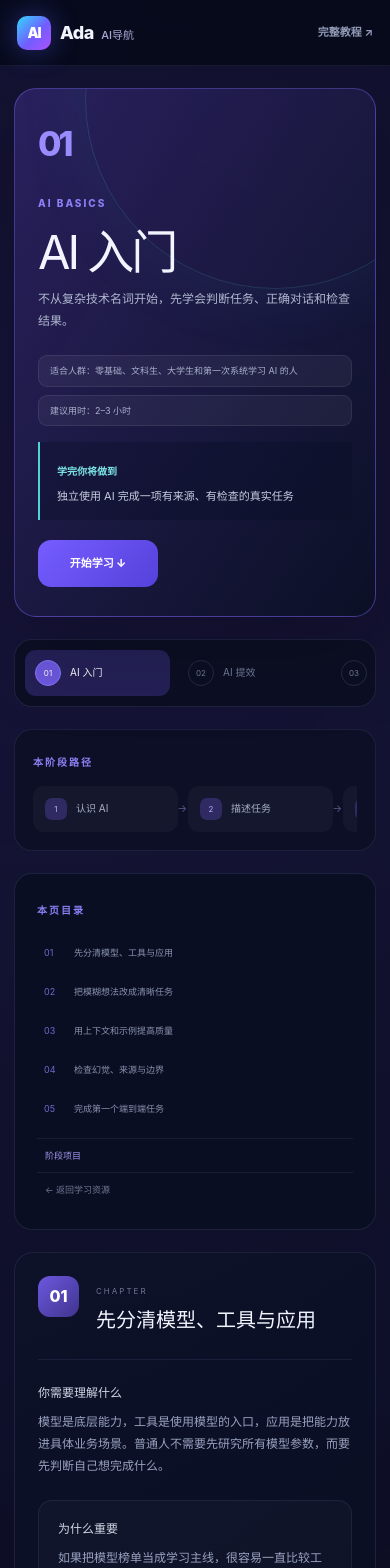
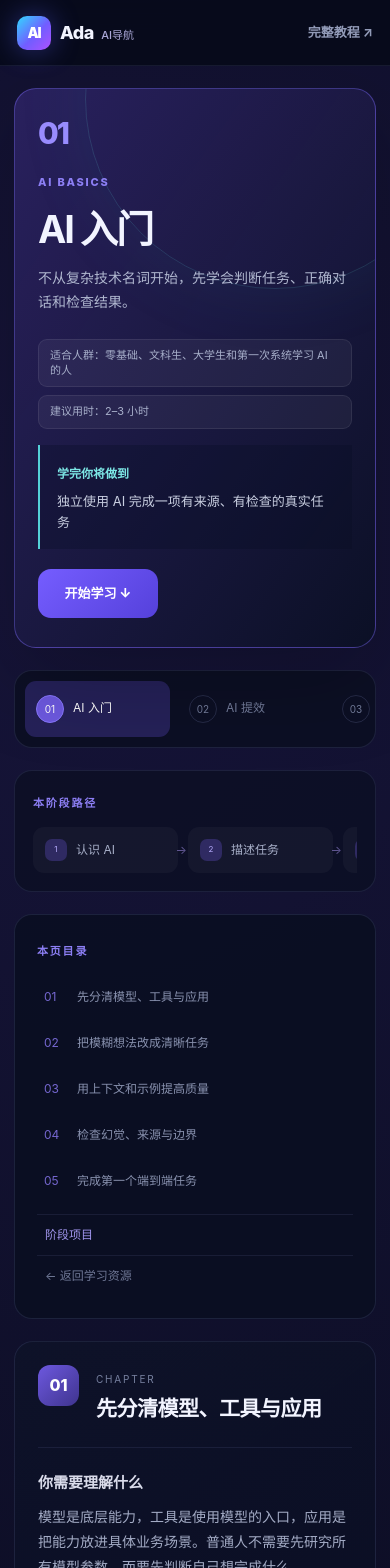
Before and after one commit to wyx729/ada-ai-nav, a Next.js app: page /learn/ai-basics in a window 390 px wide. Shown: the top 1568 px of the page. Built offline with nearby package versions, Linux system fonts and the light colour scheme.

Commit message:
test: refine learning page typography hierarchy

```diff
--- a/app/globals.css
+++ b/app/globals.css
@@ -419,86 +419,86 @@ main { position: relative; min-height: 100vh; overflow: hidden; }
   #070a18; }
 .learning-topbar { position:sticky; top:0; z-index:30; height:74px; padding:0 max(24px,calc((100vw - 1180px)/2)); display:flex; align-items:center; justify-content:space-between; border-bottom:1px solid rgba(125,133,184,.13); background:rgba(7,10,24,.84); backdrop-filter:blur(22px); }
 .learning-topbar nav { display:flex; align-items:center; gap:24px; }
-.learning-topbar nav a { color:#929bb8; text-decoration:none; font-size:11px; font-weight:650; }
+.learning-topbar nav a { color:#929bb8; text-decoration:none; font-size:13px; font-weight:650; }
 .learning-topbar nav a:hover { color:white; }
 .learning-hero { position:relative; width:min(1180px,calc(100% - 48px)); min-height:405px; margin:48px auto 22px; padding:54px 58px 50px; display:grid; grid-template-columns:92px 1fr auto; gap:32px; align-items:start; overflow:hidden; border:1px solid rgba(126,108,255,.42); border-radius:30px; background:linear-gradient(125deg,rgba(43,34,96,.96),rgba(11,16,37,.93)); box-shadow:0 30px 90px rgba(0,0,0,.22); }
 .learning-hero::before { content:""; position:absolute; width:380px; height:380px; right:-90px; top:-180px; border:1px solid rgba(95,226,224,.15); border-radius:50%; box-shadow:0 0 80px rgba(53,168,187,.08); }
-.learning-number { color:#9b8cff; font-size:51px; font-weight:850; letter-spacing:-3px; }
+.learning-number { color:#9b8cff; font-size:42px; line-height:1; font-weight:850; letter-spacing:-2px; }
 .learning-hero-copy { position:relative; z-index:1; max-width:730px; }
-.learning-hero-copy > small, .learning-route > small, .learning-toc > small, .learning-section-head small, .stage-project > small, .completion-card > small { color:#8d7ff5; font-size:10px; font-weight:850; letter-spacing:2px; }
-.learning-hero h1 { margin:15px 0 13px; font-size:clamp(48px,6vw,76px); line-height:1; letter-spacing:-4px; }
-.learning-hero-copy > p { max-width:690px; margin:0; color:#b1b8d0; font-size:15px; line-height:1.8; }
+.learning-hero-copy > small, .learning-route > small, .learning-toc > small, .learning-section-head small, .stage-project > small, .completion-card > small { color:#8d7ff5; font-size:11px; line-height:1.4; font-weight:850; letter-spacing:1.8px; }
+.learning-hero h1 { margin:16px 0 15px; font-size:clamp(42px,4.8vw,60px); line-height:1.08; font-weight:720; letter-spacing:-2.8px; }
+.learning-hero-copy > p { max-width:690px; margin:0; color:#b1b8d0; font-size:16px; line-height:1.75; }
 .learning-meta { display:flex; flex-wrap:wrap; gap:8px; margin-top:24px; }
-.learning-meta span { padding:8px 11px; border:1px solid rgba(255,255,255,.08); border-radius:9px; background:rgba(255,255,255,.05); color:#a8b0cb; font-size:9px; }
+.learning-meta span { padding:8px 11px; border:1px solid rgba(255,255,255,.08); border-radius:9px; background:rgba(255,255,255,.05); color:#a8b0cb; font-size:11px; line-height:1.4; }
 .learning-outcome { max-width:680px; margin-top:16px; padding:15px 17px; display:flex; gap:14px; border-left:2px solid #54d1d8; background:rgba(8,15,35,.3); }
-.learning-outcome b { flex:0 0 auto; color:#7ce6e5; font-size:10px; }
-.learning-outcome span { color:#c8cee0; font-size:11px; line-height:1.55; }
-.learning-start { position:relative; z-index:1; align-self:center; min-width:120px; padding:15px 17px; display:grid; place-items:center; border-radius:13px; background:linear-gradient(135deg,#755dff,#5541db); color:white; text-decoration:none; font-size:11px; font-weight:800; }
+.learning-outcome b { flex:0 0 auto; color:#7ce6e5; font-size:12px; line-height:1.6; }
+.learning-outcome span { color:#c8cee0; font-size:13px; line-height:1.65; }
+.learning-start { position:relative; z-index:1; align-self:center; min-width:120px; padding:15px 17px; display:grid; place-items:center; border-radius:13px; background:linear-gradient(135deg,#755dff,#5541db); color:white; text-decoration:none; font-size:13px; font-weight:800; }
 .learning-map { width:min(1180px,calc(100% - 48px)); margin:0 auto 22px; padding:16px; display:grid; grid-template-columns:repeat(5,1fr); gap:8px; border:1px solid rgba(114,124,177,.18); border-radius:18px; background:rgba(11,15,34,.82); }
-.learning-map a { min-width:0; padding:10px; display:flex; align-items:center; gap:9px; border-radius:11px; color:#737c9a; text-decoration:none; font-size:10px; }
-.learning-map a i { display:grid; place-items:center; flex:0 0 auto; width:26px; height:26px; border:1px solid rgba(115,124,177,.25); border-radius:50%; font-size:8px; font-style:normal; }
+.learning-map a { min-width:0; padding:11px; display:flex; align-items:center; gap:9px; border-radius:11px; color:#737c9a; text-decoration:none; font-size:12px; line-height:1.4; }
+.learning-map a i { display:grid; place-items:center; flex:0 0 auto; width:28px; height:28px; border:1px solid rgba(115,124,177,.25); border-radius:50%; font-size:10px; font-style:normal; }
 .learning-map a.active { background:rgba(91,72,198,.32); color:white; }
 .learning-map a.active i { border-color:#8978ff; background:#6d59df; }
 .learning-map a.passed { color:#76bbb8; }
 .learning-map a.passed i { border-color:rgba(79,195,184,.4); background:rgba(43,139,132,.25); }
 .learning-route { width:min(1180px,calc(100% - 48px)); margin:0 auto 22px; padding:21px 24px; border:1px solid rgba(114,124,177,.16); border-radius:18px; background:rgba(11,15,34,.7); }
 .learning-route > div { margin-top:14px; display:grid; grid-template-columns:repeat(5,1fr); gap:10px; }
-.learning-route span { position:relative; padding:12px; display:flex; align-items:center; gap:9px; border-radius:11px; background:rgba(255,255,255,.035); color:#a8b0c9; font-size:10px; }
+.learning-route span { position:relative; padding:12px; display:flex; align-items:center; gap:9px; border-radius:11px; background:rgba(255,255,255,.035); color:#a8b0c9; font-size:12px; line-height:1.45; }
 .learning-route span:not(:last-child)::after { content:"→"; position:absolute; right:-9px; color:#615793; }
 .learning-route span i { display:grid; place-items:center; width:22px; height:22px; border-radius:7px; background:rgba(110,87,223,.3); color:#b9afff; font-size:8px; font-style:normal; }
 .learning-layout { width:min(1180px,calc(100% - 48px)); margin:auto; display:grid; grid-template-columns:235px minmax(0,1fr); gap:22px; align-items:start; }
 .learning-toc { position:sticky; top:96px; padding:22px; border:1px solid rgba(114,124,177,.18); border-radius:18px; background:rgba(11,15,34,.9); }
 .learning-toc ol { margin:17px 0 14px; padding:0; list-style:none; }
 .learning-toc li + li { margin-top:4px; }
-.learning-toc li a { padding:9px 7px; display:grid; grid-template-columns:24px 1fr; gap:6px; border-radius:8px; color:#8992af; text-decoration:none; font-size:9px; line-height:1.45; }
+.learning-toc li a { padding:10px 7px; display:grid; grid-template-columns:26px 1fr; gap:7px; border-radius:8px; color:#8992af; text-decoration:none; font-size:12px; line-height:1.5; }
 .learning-toc li a:hover { background:rgba(115,91,234,.13); color:#d6d2f7; }
 .learning-toc li i { color:#7567d0; font-style:normal; }
-.toc-project, .toc-back { display:block; padding:10px 8px; border-top:1px solid rgba(114,124,177,.14); color:#a095ed; text-decoration:none; font-size:9px; }
+.toc-project, .toc-back { display:block; padding:11px 8px; border-top:1px solid rgba(114,124,177,.14); color:#a095ed; text-decoration:none; font-size:12px; line-height:1.5; }
 .toc-back { color:#6f7896; }
 .learning-content { min-width:0; display:grid; gap:18px; }
 .learning-chapter { scroll-margin-top:95px; padding:35px; border:1px solid rgba(114,124,177,.18); border-radius:23px; background:linear-gradient(145deg,rgba(14,18,41,.94),rgba(9,13,31,.95)); }
 .chapter-heading { display:flex; align-items:center; gap:17px; padding-bottom:24px; border-bottom:1px solid rgba(114,124,177,.14); }
 .chapter-heading > span { display:grid; place-items:center; width:48px; height:48px; border-radius:15px; background:linear-gradient(135deg,#6d58df,#3f348e); color:white; font-weight:850; }
-.chapter-heading small { color:#6f7794; font-size:8px; letter-spacing:2px; }
-.chapter-heading h2 { margin:5px 0 0; font-size:26px; }
+.chapter-heading small { color:#77809f; font-size:10px; line-height:1.4; letter-spacing:1.8px; }
+.chapter-heading h2 { margin:6px 0 0; font-size:25px; line-height:1.3; font-weight:680; letter-spacing:-.5px; }
 .chapter-block { padding:24px 0 4px; }
-.chapter-block h3, .chapter-grid h3, .project-columns h3 { margin:0 0 9px; color:#d3d6e5; font-size:12px; }
-.chapter-block p, .chapter-grid p { margin:0; color:#99a2bf; font-size:12px; line-height:1.85; }
+.chapter-block h3, .chapter-grid h3, .project-columns h3 { margin:0 0 10px; color:#d9dbea; font-size:16px; line-height:1.45; font-weight:750; }
+.chapter-block p, .chapter-grid p { margin:0; color:#a3abc5; font-size:14px; line-height:1.85; }
 .chapter-grid { margin-top:18px; display:grid; grid-template-columns:1fr 1fr; gap:12px; }
 .chapter-grid > div { padding:19px; border:1px solid rgba(114,124,177,.14); border-radius:14px; background:rgba(255,255,255,.025); }
 .practice-card { margin-top:18px; padding:22px; border:1px solid rgba(84,204,202,.24); border-radius:16px; background:linear-gradient(120deg,rgba(34,112,111,.16),rgba(57,43,123,.16)); }
-.practice-card > span { display:inline-block; padding:5px 8px; border-radius:7px; background:rgba(54,190,180,.17); color:#79ddd5; font-size:8px; font-weight:850; letter-spacing:1px; }
-.practice-card h3 { margin:12px 0 15px; font-size:15px; line-height:1.65; }
-.practice-card p { margin:0; padding-top:13px; border-top:1px solid rgba(85,197,192,.14); color:#939dbc; font-size:10px; line-height:1.7; }
+.practice-card > span { display:inline-block; padding:5px 8px; border-radius:7px; background:rgba(54,190,180,.17); color:#79ddd5; font-size:10px; line-height:1.4; font-weight:850; letter-spacing:1px; }
+.practice-card h3 { margin:12px 0 15px; font-size:16px; line-height:1.65; }
+.practice-card p { margin:0; padding-top:13px; border-top:1px solid rgba(85,197,192,.14); color:#9da6c1; font-size:13px; line-height:1.75; }
 .practice-card p b { margin-right:10px; color:#7fded7; }
 .stage-project { scroll-margin-top:95px; padding:38px; overflow:hidden; border:1px solid rgba(126,108,255,.45); border-radius:24px; background:radial-gradient(circle at 90% 5%,rgba(70,204,193,.13),transparent 34%),linear-gradient(125deg,rgba(40,31,91,.93),rgba(11,16,37,.94)); }
-.stage-project h2 { margin:13px 0 8px; font-size:30px; }
-.stage-project > p { max-width:680px; color:#a7afc9; font-size:12px; line-height:1.75; }
+.stage-project h2 { margin:13px 0 9px; font-size:28px; line-height:1.3; font-weight:680; letter-spacing:-.6px; }
+.stage-project > p { max-width:680px; color:#a7afc9; font-size:14px; line-height:1.8; }
 .project-columns { margin-top:25px; display:grid; grid-template-columns:1fr 1fr; gap:15px; }
 .project-columns > div { padding:21px; border:1px solid rgba(255,255,255,.08); border-radius:15px; background:rgba(5,10,28,.26); }
-.project-columns ol, .project-columns ul { margin:12px 0 0; padding-left:19px; color:#a7b0cb; font-size:11px; line-height:2; }
-.stage-project > a { display:inline-grid; place-items:center; min-height:44px; margin-top:20px; padding:0 16px; border-radius:11px; background:#6c56e5; color:white; text-decoration:none; font-size:10px; font-weight:800; }
+.project-columns ol, .project-columns ul { margin:12px 0 0; padding-left:20px; color:#a7b0cb; font-size:13px; line-height:1.9; }
+.stage-project > a { display:inline-grid; place-items:center; min-height:44px; margin-top:20px; padding:0 16px; border-radius:11px; background:#6c56e5; color:white; text-decoration:none; font-size:12px; font-weight:800; }
 .completion-card { padding:29px; border:1px solid rgba(97,191,175,.25); border-radius:20px; background:rgba(13,28,39,.7); }
-.completion-card h2 { margin:10px 0 19px; font-size:22px; }
+.completion-card h2 { margin:10px 0 19px; font-size:24px; line-height:1.35; font-weight:680; letter-spacing:-.4px; }
 .completion-card > div { display:flex; flex-wrap:wrap; gap:8px; }
-.completion-card span { padding:8px 10px; border-radius:9px; background:rgba(67,160,146,.13); color:#8bd4c8; font-size:9px; }
+.completion-card span { padding:9px 11px; border-radius:9px; background:rgba(67,160,146,.13); color:#8bd4c8; font-size:12px; line-height:1.45; }
 .external-resources { padding:32px 0 5px; }
-.learning-section-head h2 { margin:10px 0 5px; font-size:27px; }
-.learning-section-head p { margin:0 0 20px; color:#7f89a7; font-size:11px; }
+.learning-section-head h2 { margin:10px 0 6px; font-size:26px; line-height:1.3; font-weight:680; letter-spacing:-.5px; }
+.learning-section-head p { margin:0 0 20px; color:#8993af; font-size:13px; line-height:1.7; }
 .official-grid { display:grid; grid-template-columns:repeat(3,1fr); gap:12px; }
 .official-grid > a { min-height:245px; padding:21px; display:flex; flex-direction:column; border:1px solid rgba(114,124,177,.17); border-radius:17px; background:rgba(13,17,38,.86); color:white; text-decoration:none; transition:.2s ease; }
 .official-grid > a:hover { transform:translateY(-3px); border-color:rgba(126,108,255,.55); }
-.official-grid small { color:#8174e1; font-size:8px; font-weight:800; letter-spacing:1px; }
-.official-grid h3 { margin:12px 0 8px; font-size:16px; }
-.official-grid p { margin:0; color:#8993b1; font-size:10px; line-height:1.7; }
+.official-grid small { color:#8174e1; font-size:10px; line-height:1.4; font-weight:800; letter-spacing:1px; }
+.official-grid h3 { margin:12px 0 8px; font-size:18px; line-height:1.4; }
+.official-grid p { margin:0; color:#949eb9; font-size:13px; line-height:1.75; }
 .official-grid a > div { display:flex; flex-wrap:wrap; gap:5px; margin-top:15px; }
-.official-grid a > div span { padding:5px 7px; border-radius:6px; background:rgba(255,255,255,.06); color:#939dbb; font-size:8px; }
-.official-grid a > b { margin-top:auto; padding-top:18px; color:#a99eff; font-size:9px; }
+.official-grid a > div span { padding:5px 7px; border-radius:6px; background:rgba(255,255,255,.06); color:#939dbb; font-size:10px; line-height:1.4; }
+.official-grid a > b { margin-top:auto; padding-top:18px; color:#a99eff; font-size:12px; line-height:1.4; }
 .stage-navigation { display:grid; grid-template-columns:1fr 1fr; gap:12px; }
 .stage-navigation > a { min-height:92px; padding:19px; display:flex; flex-direction:column; justify-content:center; border:1px solid rgba(114,124,177,.18); border-radius:16px; background:rgba(12,16,36,.85); color:white; text-decoration:none; }
 .stage-navigation > a.next { align-items:flex-end; text-align:right; }
-.stage-navigation small { margin-bottom:7px; color:#69728f; font-size:8px; }
-.stage-navigation b { color:#b6aefd; font-size:13px; }
+.stage-navigation small { margin-bottom:7px; color:#737c99; font-size:10px; line-height:1.4; }
+.stage-navigation b { color:#b6aefd; font-size:15px; line-height:1.45; }
 
 @media (max-width: 900px) {
   .learning-hero { grid-template-columns:70px 1fr; }
@@ -516,10 +516,10 @@ main { position: relative; min-height: 100vh; overflow: hidden; }
   .learning-topbar nav { gap:12px; }
   .learning-topbar nav a:first-child { display:none; }
   .learning-hero { width:calc(100% - 28px); min-height:0; margin-top:22px; padding:29px 23px; display:block; border-radius:22px; }
-  .learning-number { font-size:34px; }
+  .learning-number { font-size:30px; }
   .learning-hero-copy { margin-top:20px; }
-  .learning-hero h1 { font-size:47px; letter-spacing:-3px; }
-  .learning-hero-copy > p { font-size:12px; }
+  .learning-hero h1 { font-size:38px; line-height:1.12; letter-spacing:-2px; }
+  .learning-hero-copy > p { font-size:14px; line-height:1.75; }
   .learning-meta { display:grid; }
   .learning-outcome { display:block; }
   .learning-outcome span { display:block; margin-top:7px; }
@@ -531,7 +531,10 @@ main { position: relative; min-height: 100vh; overflow: hidden; }
   .learning-chapter, .stage-project { padding:23px; border-radius:19px; }
   .chapter-heading { align-items:flex-start; }
   .chapter-heading > span { width:41px; height:41px; border-radius:12px; }
-  .chapter-heading h2 { font-size:20px; }
+  .chapter-heading h2 { font-size:21px; line-height:1.35; }
+  .chapter-block h3, .chapter-grid h3, .project-columns h3 { font-size:15px; }
+  .chapter-block p, .chapter-grid p { font-size:14px; line-height:1.8; }
+  .stage-project h2, .learning-section-head h2 { font-size:23px; }
   .chapter-grid, .project-columns, .official-grid, .stage-navigation { grid-template-columns:1fr; }
   .official-grid > a { min-height:210px; }
   .stage-navigation > a.next { align-items:flex-start; text-align:left; }
```
